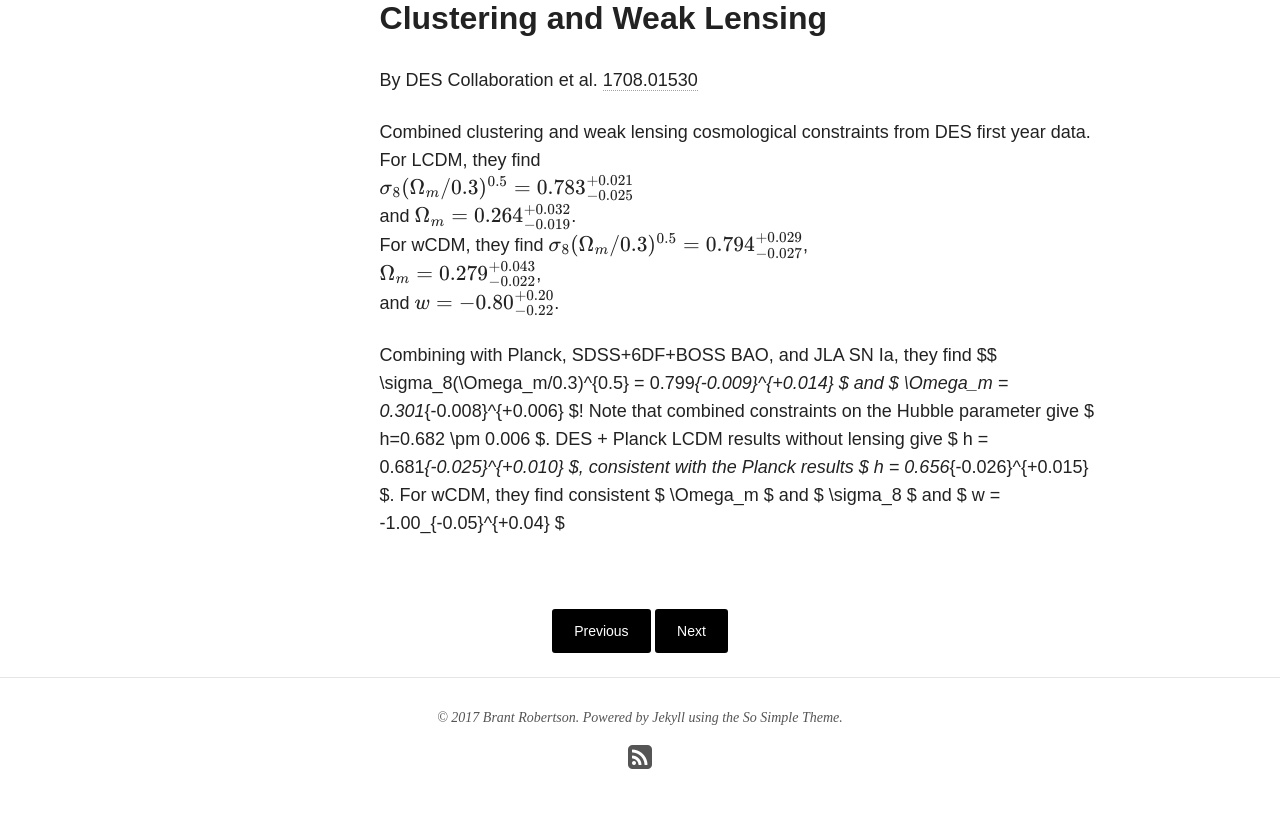
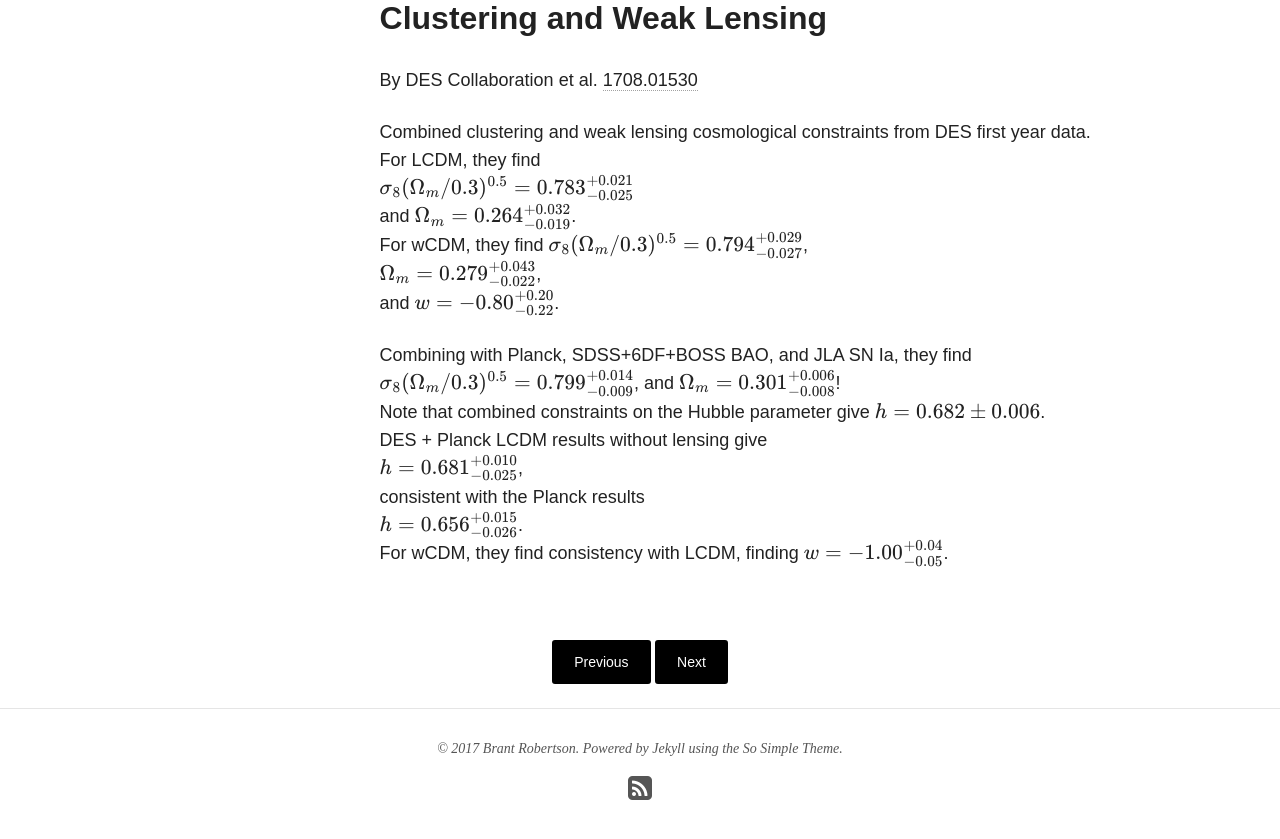
Before and after one commit to brantr/brantr.github.io, a Jekyll site: the page built from _posts/arxiv/2017-08-06-arxiv-08062017.md, in a window 1280 px wide and 900 px high, scrolled down 870 px. Shown: the top 839 px of the window. Built offline with Jekyll 4.4.1, drawn with Linux system fonts in a browser that asks for light colours; nearby versions of some CDN libraries; formulas are drawn with MathJax 3.

Commit message:
Give up on inline.

```diff
--- a/_posts/arxiv/2017-08-06-arxiv-08062017.md
+++ b/_posts/arxiv/2017-08-06-arxiv-08062017.md
@@ -25,4 +25,15 @@ $$ \Omega_m = 0.279_{-0.022}^{+0.043} $$,
 and
 $$ w = -0.80_{-0.22}^{+0.20} $$.
 
-Combining with Planck, SDSS+6DF+BOSS BAO, and JLA SN Ia, they find $$ \sigma_8(\Omega_m/0.3)^{0.5} = 0.799_{-0.009}^{+0.014} $ and $ \Omega_m = 0.301_{-0.008}^{+0.006} $!  Note that combined constraints on the Hubble parameter give $ h=0.682 \pm 0.006 $.  DES + Planck LCDM results without lensing give $ h = 0.681_{-0.025}^{+0.010} $, consistent with the Planck results $ h = 0.656_{-0.026}^{+0.015} $.  For wCDM, they find consistent $ \Omega_m $ and $ \sigma_8 $ and $ w = -1.00_{-0.05}^{+0.04} $
+Combining with Planck, SDSS+6DF+BOSS BAO, and JLA SN Ia, they find
+$$ \sigma_8(\Omega_m/0.3)^{0.5} = 0.799_{-0.009}^{+0.014} $$,
+and
+$$ \Omega_m = 0.301_{-0.008}^{+0.006} $$!
+Note that combined constraints on the Hubble parameter give
+$$ h=0.682 \pm 0.006 $$.
+DES + Planck LCDM results without lensing give
+$$ h = 0.681_{-0.025}^{+0.010} $$,
+consistent with the Planck results
+$$ h = 0.656_{-0.026}^{+0.015} $$.
+For wCDM, they find consistency with LCDM, finding
+$$ w = -1.00_{-0.05}^{+0.04} $$.
```
